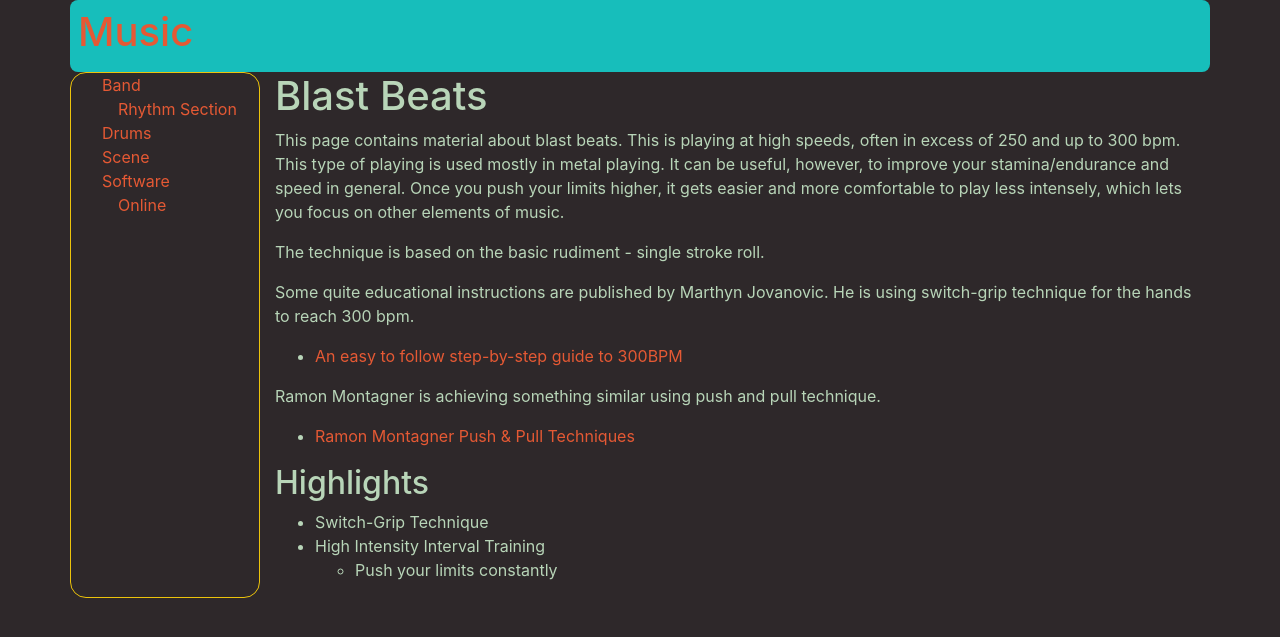
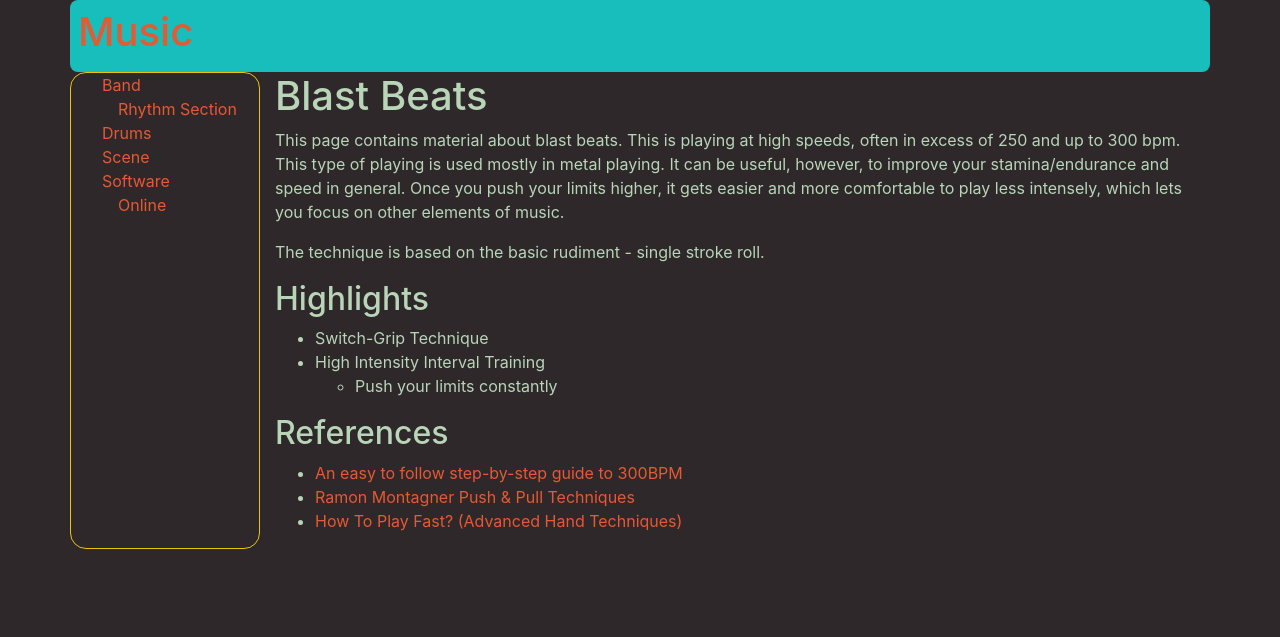
Before and after one commit to MisterY/music-site, a Jekyll site: the page built from drums/blast-beats.md, in a window 1280 px wide. Shown: the top 637 px of the page. Built offline with Jekyll 4.4.1, drawn with Linux system fonts in a browser that asks for light colours; nearby versions of some CDN libraries; our own code applies the rules of GitHub Pages for plain Markdown files.

```diff
--- a/drums/blast-beats.md
+++ b/drums/blast-beats.md
@@ -4,16 +4,14 @@ This page contains material about blast beats. This is playing at high speeds, o
 
 The technique is based on the basic rudiment - single stroke roll.
 
-Some quite educational instructions are published by Marthyn Jovanovic. He is using switch-grip technique for the hands to reach 300 bpm.
-
-* [An easy to follow step-by-step guide to 300BPM](https://www.youtube.com/watch?v=BiyDBa3bApU)
-
-Ramon Montagner is achieving something similar using push and pull technique.
-
-* [Ramon Montagner Push & Pull Techniques](https://www.youtube.com/watch?v=chQg5_ZzPes)
-
 ## Highlights
 
 * Switch-Grip Technique
 * High Intensity Interval Training
     * Push your limits constantly
+
+## References
+
+* [An easy to follow step-by-step guide to 300BPM](https://www.youtube.com/watch?v=BiyDBa3bApU)
+* [Ramon Montagner Push & Pull Techniques](https://www.youtube.com/watch?v=chQg5_ZzPes)
+* [How To Play Fast? (Advanced Hand Techniques)](https://www.youtube.com/watch?v=za1ZDIHto1k)
```
